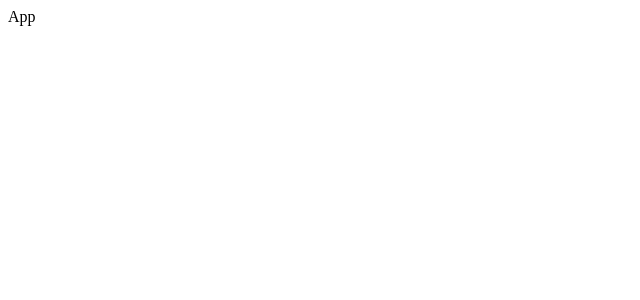
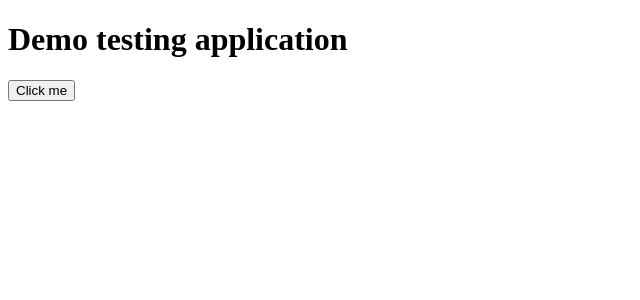
Before and after one commit to aniketicloud/react-18-vitest-rtl-msw, a React (Vite) app: page / in a window 1280 px wide. Shown: the top 300 px of the page, without its empty margins (0-640 px from the left). Built offline with nearby package versions, Linux system fonts and the light colour scheme.

Commit message:
feat: add simple button component

```diff
--- a/src/App.tsx
+++ b/src/App.tsx
@@ -1,8 +1,12 @@
+import Button from "./components/Button";
 
 const App = () => {
   return (
-    <div>App</div>
-  )
-}
+    <>
+      <h1>Demo testing application</h1>
+      <Button />
+    </>
+  );
+};
 
-export default App
+export default App;
--- /dev/null
+++ b/src/components/Button.tsx
@@ -0,0 +1,12 @@
+import { useState } from "react";
+
+const Button = () => {
+  const [label, setLabel] = useState("Click me");
+  return (
+    <button type="button" onClick={() => setLabel("Clicked !!")}>
+      {label}
+    </button>
+  );
+};
+
+export default Button;
```
